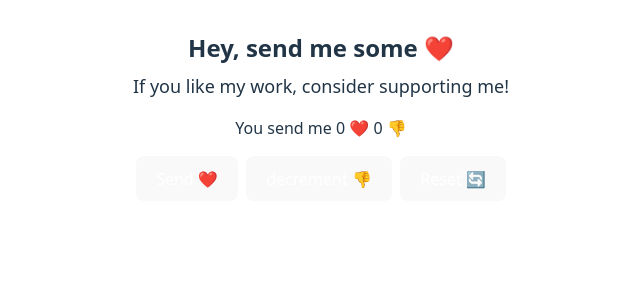
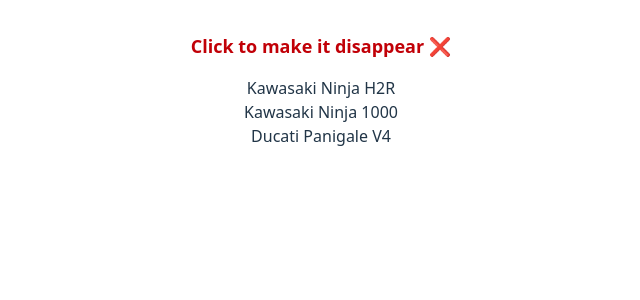
Before and after one commit to amlanmomdal/something, a React (Vite) app: page / in a window 1280 px wide. Shown: the top 300 px of the page, without its empty margins (319-959 px from the left). Built offline with nearby package versions, Linux system fonts and the light colour scheme.

Commit message:
lick to make it disappear

```diff
--- a/src/App.tsx
+++ b/src/App.tsx
@@ -1,11 +1,13 @@
 import './App.css'
 import Counter from './components/Counter'
+import List from './components/List'
 
 function App() {
 
   return (
     <>
-    <Counter />
+    {/* <Counter /> */}
+    <List />
     </>
   )
 }
--- /dev/null
+++ b/src/components/List.tsx
@@ -0,0 +1,30 @@
+import { useState } from "react";
+
+const List = () => {
+    const [alertMessage, setAlertMessage] = useState("");
+    const [item, setitem] = useState([
+        { id: 1, text: 'Kawasaki Ninja H2R' },
+        { id: 2, text: 'Kawasaki Ninja 1000' },
+        { id: 3, text: 'Ducati Panigale V4' },
+    ])
+    const deleteItem = (id: number, itemName: string) => {
+        setitem(item.filter(it => it.id !== id))
+        setAlertMessage(`${itemName} has been disappear.`)
+    }
+    return (
+        <>
+            <h2 className="text-lg font-semibold mb-4 text-red-700">Click to make it disappear ❌</h2>
+            <p className="mb-4 rounded-lg bg-red-100 text-red-700" role="alert">
+                {alertMessage}
+            </p>
+            <ul>
+                {item.map(item => (
+                    <li onClick={() => deleteItem(item.id, item.text)} key={item.id}>{item.text}</li>
+
+                ))}
+            </ul>
+        </>
+    );
+};
+
+export default List;
```
